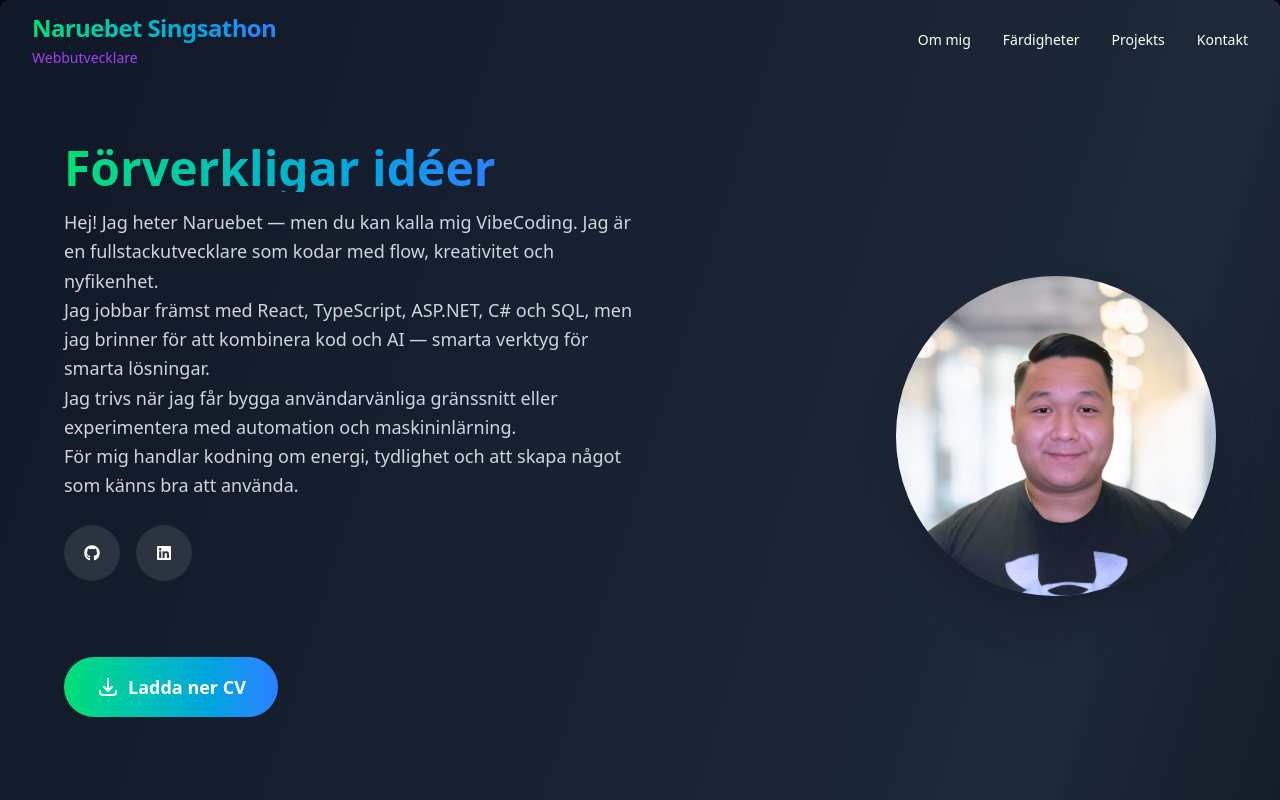
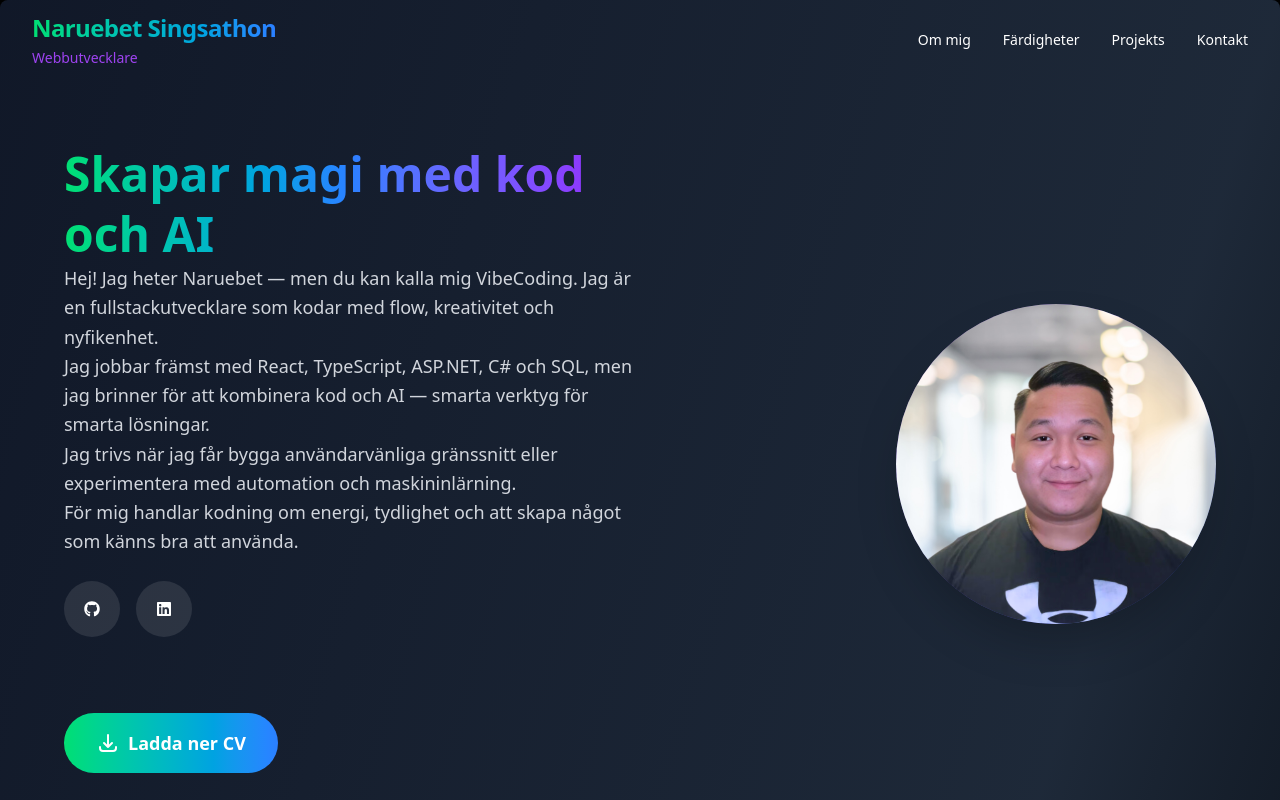
Before and after one commit to TheNaaav/Portfolio, a React (Vite) app: page / in a window 1280 px wide. Shown: the top 800 px of the page. Built offline with nearby package versions, Linux system fonts and the light colour scheme.

Commit message:
update cv

```diff
--- a/src/components/Hero.tsx
+++ b/src/components/Hero.tsx
@@ -11,9 +11,9 @@
       <div className="mx-auto flex w-full max-w-6xl flex-col-reverse md:flex-row items-center justify-between gap-12">
         {/* Innehåll */}
         <div className="flex flex-col items-center text-center md:items-start md:text-left max-w-xl">
-          <h1 className="text-4xl md:text-5xl font-extrabold text-transparent bg-gradient-to-r from-green-400 to-blue-500 bg-clip-text mb-4">
-            Förverkligar idéer
-          </h1>
+        <h1 className="text-4xl md:text-5xl font-extrabold text-transparent bg-gradient-to-r from-green-400 via-blue-500 to-purple-600 bg-clip-text leading-tight">
+          Skapar magi med kod och AI
+        </h1>
           <p className="text-base md:text-lg text-gray-300 leading-relaxed">
             Hej! Jag heter Naruebet — men du kan kalla mig VibeCoding. Jag är en fullstackutvecklare som kodar med flow, kreativitet och nyfikenhet. <br />
             Jag jobbar främst med React, TypeScript, ASP.NET, C# och SQL, men jag brinner för att kombinera kod och AI — smarta verktyg för smarta lösningar. <br />
--- a/src/components/ResumeButton.tsx
+++ b/src/components/ResumeButton.tsx
@@ -1,5 +1,5 @@
 const ResumeButton = () => {
-  const resumeFile = "/Min_CV_2025.pdf";
+  const resumeFile = "/Naruebet_Singsathon_CV.pdf";
 
   return (
     <a
```
Also changed, not shown: 1 other file (tests, documents, lock files or other folders).
